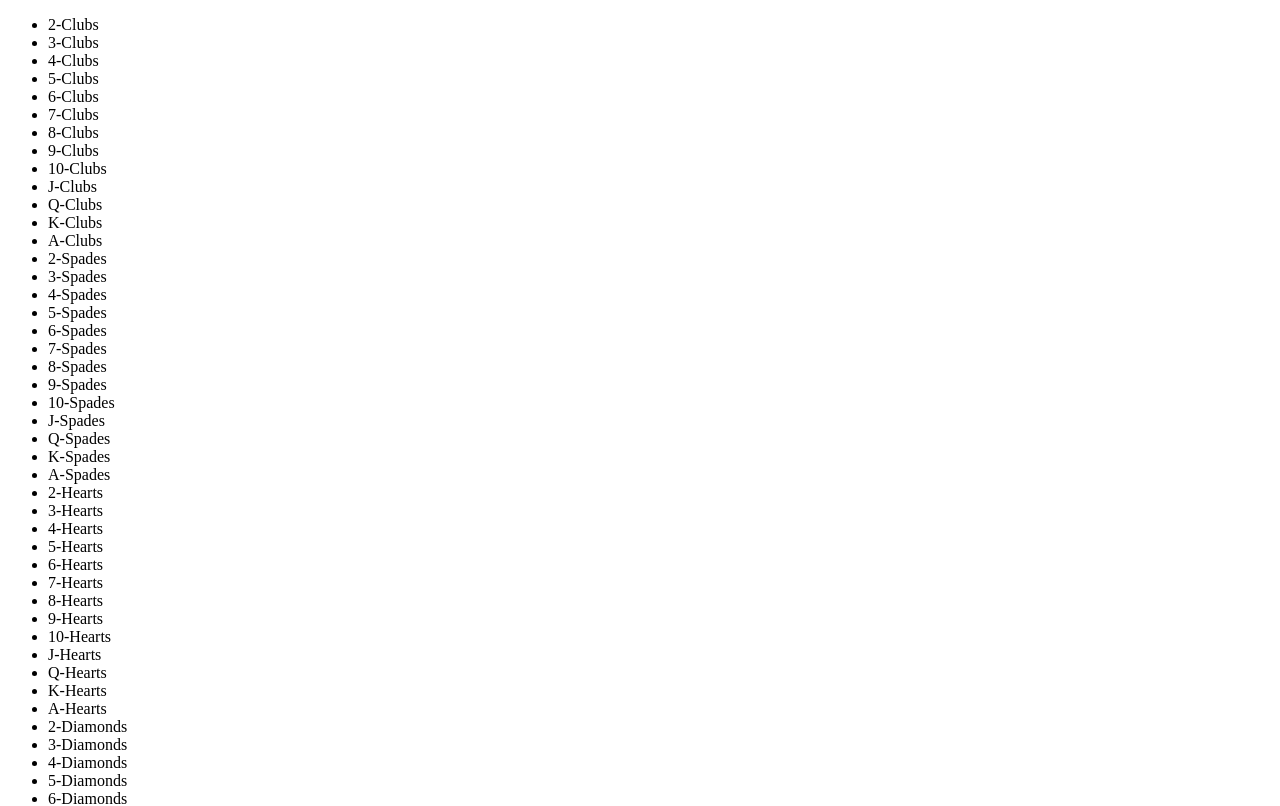
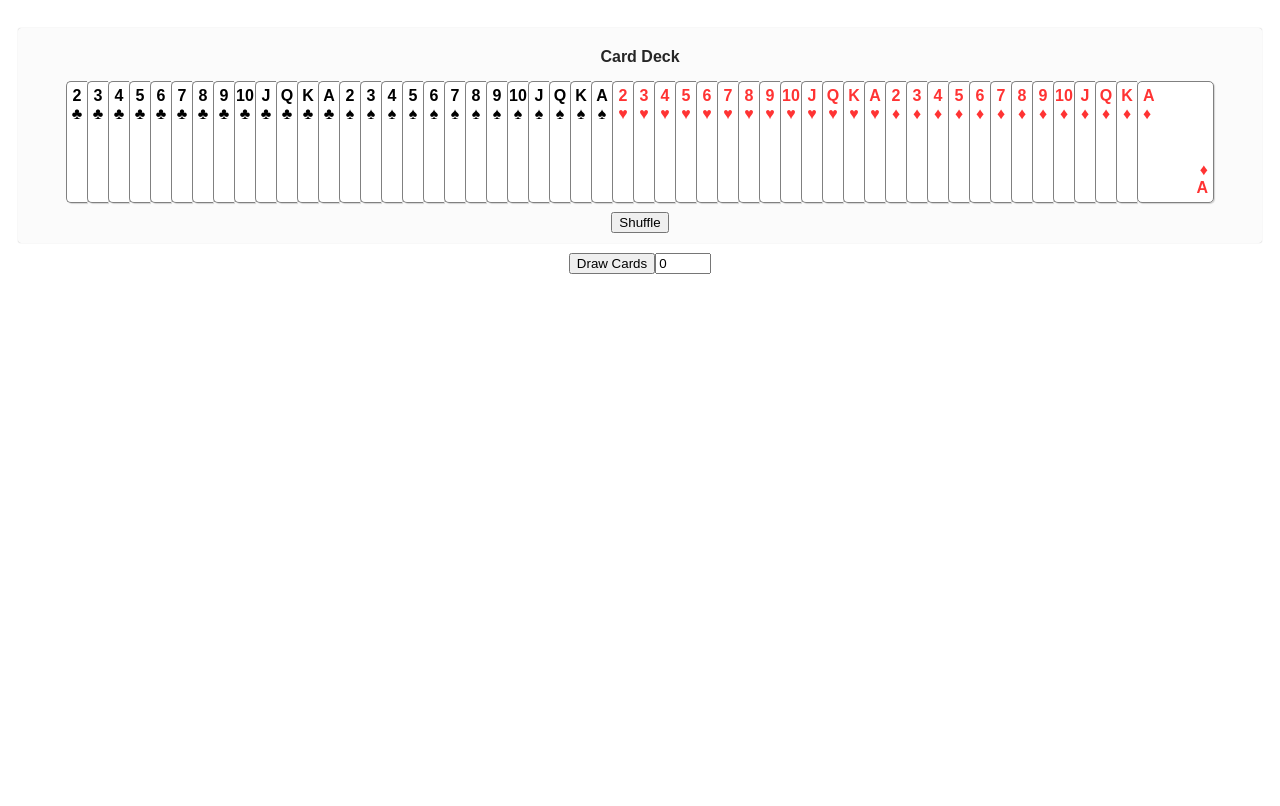
Before and after one commit to garyscarter/playing-card-app, an Angular app: page / in a window 1280 px wide. Shown: the top 806 px of the page. Built offline with nearby package versions, Linux system fonts and the light colour scheme.

Commit message:
Added styles for all components. Added titles to decks.

```diff
--- a/src/app/app.component.html
+++ b/src/app/app.component.html
@@ -1,9 +1,7 @@
 <div class="app-container">
-
-    <card-deck [cards]="cards"></card-deck>
-
-    <button (click)="drawCards(noDrawCards.value)">Draw Cards</button><input #noDrawCards type="number" value="0" min="0" max="{{cards.length}}" />
-
-    <card-deck [cards]="drawnCards"></card-deck>
-
+    <card-deck [cards]="cards" [title]="deckTitle"></card-deck>
+    <div class="controls">
+        <button (click)="drawCards(noDrawCards.value)">Draw Cards</button><input #noDrawCards type="number" value="0" min="0" max="{{cards.length}}" />
+    </div>
+    <card-deck [cards]="drawnCards" [title]="drawnDeckTitle"></card-deck>
 </div>
--- a/src/app/app.component.less
+++ b/src/app/app.component.less
@@ -0,0 +1,9 @@
+.app-container {
+    padding: 10px;
+    color: #262626;
+    font-family: Arial, Helvetica, sans-serif;
+
+    .controls {
+        text-align: center;
+    }
+}
--- a/src/app/app.component.ts
+++ b/src/app/app.component.ts
@@ -17,10 +17,10 @@ export class AppComponent {
   /*
   * Card suits to use
   */
-  suits: Array<ISuit> = [new Suit('Clubs'),
-  new Suit('Spades'),
-  new Suit('Hearts'),
-  new Suit('Diamonds')];
+  suits: Array<ISuit> = [ new Suit('Clubs', 'i-clubs', 'black'),
+                          new Suit('Spades', 'i-spades', 'black'),
+                          new Suit('Hearts', 'i-hearts', 'red'),
+                          new Suit('Diamonds', 'i-diamonds', 'red') ];
 
   /*
   * Number of cards per suit
@@ -36,6 +36,10 @@ export class AppComponent {
   * Cards drawn from the deck
   */
   drawnCards: Array<ICard> = new Array<ICard>();
+
+  deckTitle = "Card Deck";
+
+  drawnDeckTitle = "Drawn Cards";
 
   constructor() {
 
--- a/src/deck/deck.component.html
+++ b/src/deck/deck.component.html
@@ -1,10 +1,20 @@
-<div>
+<div *ngIf="cards.length > 0" class="deck-container">
+    <h4>{{title}}</h4>
     <ul class='deck'>
         <li *ngFor="let card of cards" class="card-container">
-            <div class="card">
-                <div class="number">{{card.number}}-{{card.suit.name}}</div>
+            <div class="card {{card.suit.color}}">
+                <div class="text top">
+                    <div class="number">{{card.number}}</div>
+                    <div class="icon {{card.suit.icon}}"></div>
+                </div>
+                <div class="text bottom">
+                    <div class="icon {{card.suit.icon}}"></div>
+                    <div class="number">{{card.number}}</div>
+                </div>
             </div>
         </li>
     </ul>
-    <button *ngIf="cards.length > 0" (click)="shuffleCards(cards)">Shuffle</button>
+    <div class="controls">
+        <button (click)="shuffleCards(cards)">Shuffle</button>
+    </div>
 </div>
--- a/src/deck/deck.component.less
+++ b/src/deck/deck.component.less
@@ -0,0 +1,120 @@
+@card-border-radius: 5px;
+@card-border: 1px solid #808080;
+@card-padding: 5px;
+@card-color: #fff;
+
+.deck-container {
+    margin: 10px 0;
+    padding: 10px;
+    text-align: center;
+    border-radius: 3px;
+    box-shadow: 0px 0px 1px rgba(0, 0, 0, 0.3);
+    background-color: #fbfbfb;
+
+    h4 {
+        margin: 10px 0 15px 0;
+    }
+
+    .deck {
+        list-style: none;
+        padding: 0;
+        margin: 0;
+
+        .card-container {
+            display: inline-block;
+            margin-bottom: 5px;
+
+            &:last-of-type {
+
+                .card {
+                    border-right: @card-border;
+                    width: 75px;
+                    text-align: left;
+                    border-radius: @card-border-radius;
+
+                    .text {
+                        margin: 0 @card-padding;
+                        width: calc(~'100% - (@{card-padding} * 2)');
+
+                        &.bottom {
+                            display: block;
+                        }
+                    }
+                }
+            }
+
+            .card {
+                border: @card-border;
+                border-right: none;
+                text-align: center;
+                border-top-left-radius: @card-border-radius;
+                border-bottom-left-radius: @card-border-radius;
+                height: 110px;
+                width: 20px;
+                position: relative;
+                padding: 5px 0;
+                box-shadow: 1px 1px 1px lightgray;
+                background-color: @card-color;
+
+
+                &.red {
+                    color: #ff3333;
+                }
+
+                &.black {
+                    color: #000;
+                }
+
+                .number {
+                    font-weight: bold;
+                }
+
+                .text {
+                    position: absolute;
+                    width: 100%;
+
+                    &.top {
+                        top: @card-padding;
+                    }
+
+                    &.bottom {
+                        bottom: @card-padding;
+                        text-align: right;
+                        display: none;
+                    }
+                }
+
+                .icon {
+
+                    &.i-spades {
+                        &:before {
+                            content: '\2660';
+                        }
+                    }
+
+                    &.i-clubs {
+                        &:before {
+                            content: '\2663';
+                        }
+                    }
+
+                    &.i-hearts {
+                        &:before {
+                            content: '\2665';
+                        }
+                    }
+
+                    &.i-diamonds {
+                        &:before {
+                            content: '\2666';
+                        }
+                    }
+                }
+            }
+        }
+    }
+
+    .controls {
+        text-align: center;
+    }
+}
--- a/src/implementation/Suit.ts
+++ b/src/implementation/Suit.ts
@@ -4,9 +4,17 @@ export class Suit implements ISuit {
 
     name: string;
 
-    constructor(name: string) {
+    icon: string;
+
+    color: string;
+
+    constructor(name: string, icon: string, color: string) {
 
         this.name = name;
+
+        this.icon = icon;
+
+        this.color = color;
 
     }
 
--- a/src/interface/ISuit.ts
+++ b/src/interface/ISuit.ts
@@ -2,4 +2,8 @@ export interface ISuit {
 
     name: string;
 
+    icon: string;
+
+    color: string;
+
 }
```
Also changed, not shown: src/deck/deck.component.ts (+8 -0 lines), 1 other file (tests, documents, lock files or other folders).
